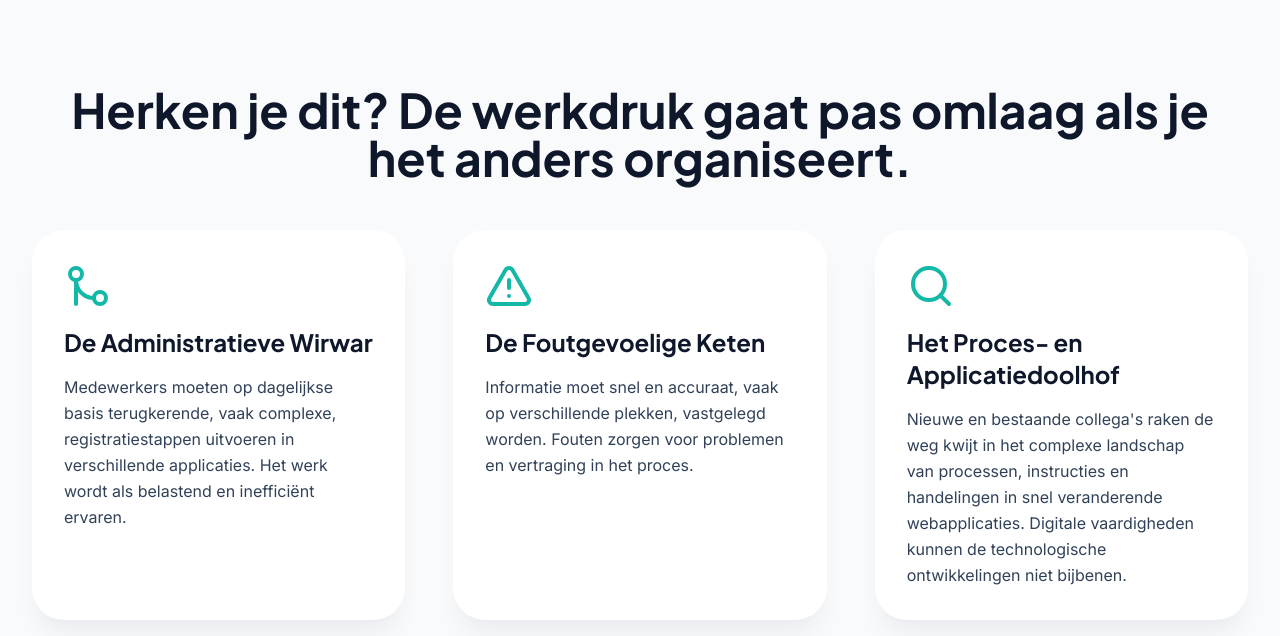
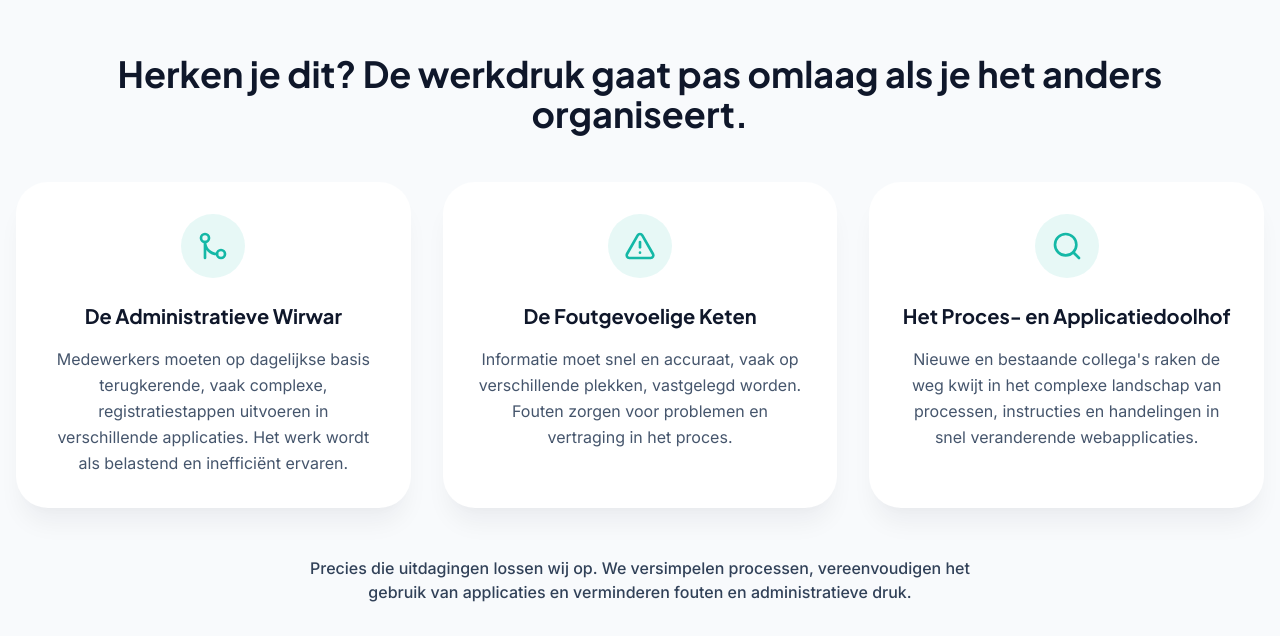
Before and after one commit to MartijnFlowTIQ/FlowTIQ-Website, a Next.js app in the folder flowtiq-website/: page / in a window 1280 px wide. Shown: the part 904-1540 px from the top of the page. Built offline with nearby package versions, Linux system fonts and the light colour scheme.

Commit message:
Definitieve fix ProblemSection

```diff
--- a/flowtiq-website/src/components/ProblemSection.tsx
+++ b/flowtiq-website/src/components/ProblemSection.tsx
@@ -1,104 +1,67 @@
 "use client";
 
-import { motion, Variants } from "framer-motion";
+import React from "react";
+import { motion } from "framer-motion";
 import { GitMerge, AlertTriangle, Search } from "lucide-react";
-import { useInView } from "framer-motion";
-import { useRef } from "react";
 
 const ProblemSection = () => {
-  const ref = useRef(null);
-  const isInView = useInView(ref, { once: true, margin: "-100px" });
+  return (
+    <section className="bg-slate-50 py-16 lg:py-24">
+      <div className="max-w-7xl mx-auto px-4">
+        <motion.h2
+          initial={{ opacity: 0, y: 20 }}
+          whileInView={{ opacity: 1, y: 0 }}
+          viewport={{ once: true }}
+          className="text-3xl lg:text-4xl font-heading font-bold text-center text-primary mb-12"
+        >
+          Herken je dit? De werkdruk gaat pas omlaag als je het anders organiseert.
+        </motion.h2>
 
-  const problems = [
+        <div className="grid grid-cols-1 md:grid-cols-3 gap-8">
+          {[
             {
               icon: GitMerge,
               title: "De Administratieve Wirwar",
-      description: "Medewerkers moeten op dagelijkse basis terugkerende, vaak complexe, registratiestappen uitvoeren in verschillende applicaties. Het werk wordt als belastend en inefficiënt ervaren.",
+              text: "Medewerkers moeten op dagelijkse basis terugkerende, vaak complexe, registratiestappen uitvoeren in verschillende applicaties. Het werk wordt als belastend en inefficiënt ervaren."
             },
             {
               icon: AlertTriangle,
               title: "De Foutgevoelige Keten",
-      description: "Informatie moet snel en accuraat, vaak op verschillende plekken, vastgelegd worden. Fouten zorgen voor problemen en vertraging in het proces.",
+              text: "Informatie moet snel en accuraat, vaak op verschillende plekken, vastgelegd worden. Fouten zorgen voor problemen en vertraging in het proces."
             },
             {
               icon: Search,
               title: "Het Proces- en Applicatiedoolhof",
-      description: "Nieuwe en bestaande collega's raken de weg kwijt in het complexe landschap van processen, instructies en handelingen in snel veranderende webapplicaties. Digitale vaardigheden kunnen de technologische ontwikkelingen niet bijbenen.",
-    },
-  ];
-
-  const containerVariants: Variants = {
-    hidden: { opacity: 0 },
-    visible: {
-      opacity: 1,
-      transition: {
-        staggerChildren: 0.2,
-      },
-    },
-  };
-
-  const itemVariants: Variants = {
-    hidden: { opacity: 0, y: 30 },
-    visible: {
-      opacity: 1,
-      y: 0,
-      transition: {
-        duration: 0.6,
-        ease: "easeOut",
-      },
-    },
-  };
-
-  return (
-    <section ref={ref} className="bg-slate-50 py-24 lg:py-32 px-4 sm:px-6 lg:px-8">
-      <div className="max-w-7xl mx-auto">
-        {/* Header */}
-        <motion.h2
-          initial={{ opacity: 0, y: 20 }}
-          animate={isInView ? { opacity: 1, y: 0 } : { opacity: 0, y: 20 }}
-          transition={{ duration: 0.6 }}
-          className="text-3xl sm:text-4xl lg:text-5xl font-bold text-slate-900 text-center mb-12"
-        >
-          Herken je dit? De werkdruk gaat pas omlaag als je het anders organiseert.
-        </motion.h2>
-
-        {/* Grid */}
-        <motion.div
-          variants={containerVariants}
-          initial="hidden"
-          animate={isInView ? "visible" : "hidden"}
-          className="grid grid-cols-1 md:grid-cols-3 gap-8 lg:gap-12"
-        >
-          {problems.map((problem, index) => {
-            const Icon = problem.icon;
-            return (
+              text: "Nieuwe en bestaande collega's raken de weg kwijt in het complexe landschap van processen, instructies en handelingen in snel veranderende webapplicaties."
+            }
+          ].map((item, index) => (
             <motion.div
               key={index}
-                variants={itemVariants}
-                className="bg-white shadow-[0_20px_25px_-5px_rgb(15_23_42_/_0.05),_0_8px_10px_-6px_rgb(15_23_42_/_0.02)] rounded-2xl p-6 lg:p-8"
+              initial={{ opacity: 0, y: 20 }}
+              whileInView={{ opacity: 1, y: 0 }}
+              viewport={{ once: true }}
+              transition={{ delay: index * 0.2 }}
+              className="bg-white shadow-soft-xl rounded-2xl p-6 lg:p-8 flex flex-col items-center text-center"
             >
-                <div className="flex flex-col items-start space-y-4">
-                  <div className="text-[#14B8A6]">
-                    <Icon className="w-12 h-12" />
+              <div className="bg-brand-flow/10 p-4 rounded-full mb-6">
+                <item.icon className="w-8 h-8 text-brand-flow" />
               </div>
-                  <h3 className="text-xl lg:text-2xl font-bold text-slate-900">
-                    {problem.title}
+              <h3 className="text-xl font-heading font-bold text-primary mb-4">
+                {item.title}
               </h3>
-                  <p className="text-slate-700 leading-relaxed">
-                    {problem.description}
+              <p className="text-slate-600 leading-relaxed">
+                {item.text}
               </p>
+            </motion.div>
+          ))}
         </div>
-              </motion.div>
-            );
-          })}
-        </motion.div>
 
-        {/* Afsluiter */}
         <motion.p
-          initial={{ opacity: 0, y: 20 }}
-          animate={isInView ? { opacity: 1, y: 0 } : { opacity: 0, y: 20 }}
-          transition={{ duration: 0.6, delay: 0.6 }}
-          className="max-w-2xl mx-auto mt-12 font-medium text-slate-700 text-center text-lg"
+          initial={{ opacity: 0 }}
+          whileInView={{ opacity: 1 }}
+          viewport={{ once: true }}
+          transition={{ delay: 0.6 }}
+          className="text-center max-w-2xl mx-auto mt-12 font-medium text-slate-700"
         >
           Precies die uitdagingen lossen wij op. We versimpelen processen, vereenvoudigen het gebruik van applicaties en verminderen fouten en administratieve druk.
         </motion.p>
```
Lines whose indentation alone changed are shown as unchanged.
